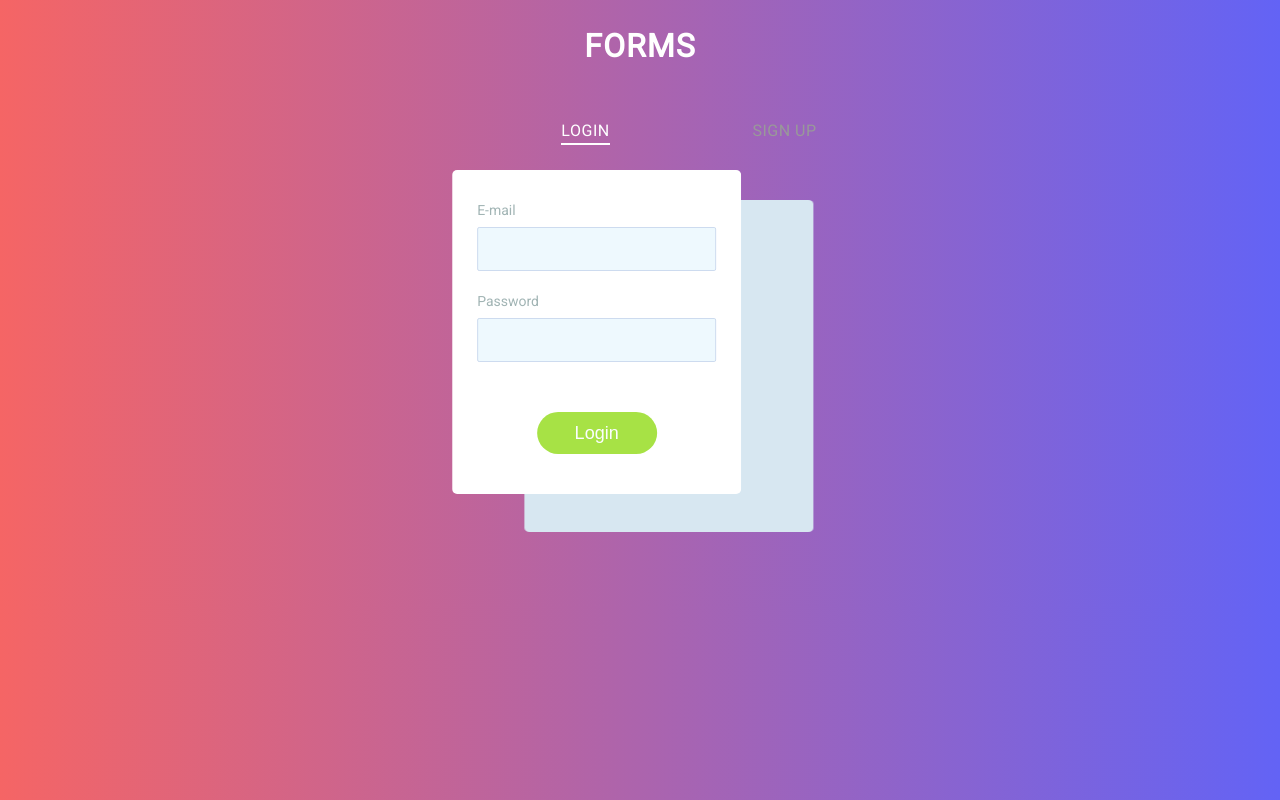
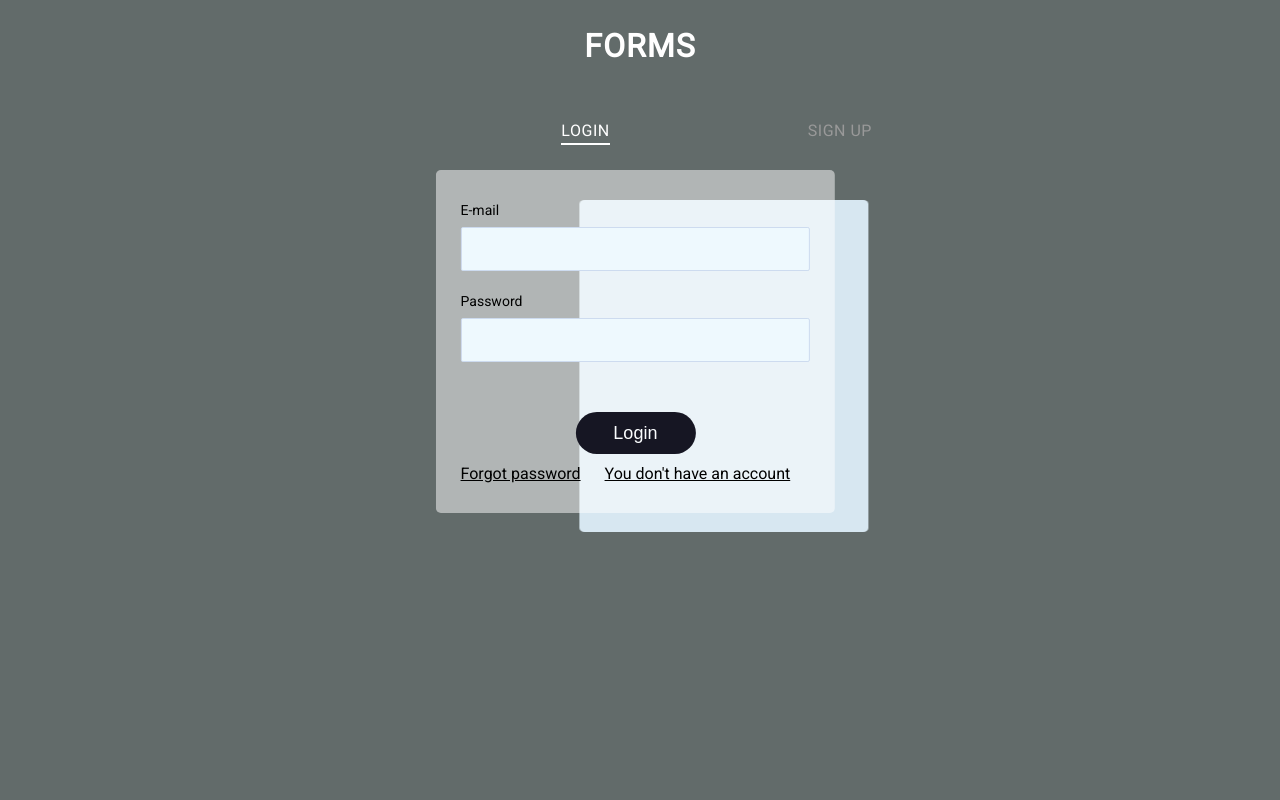
Before and after one commit to KhUts0M/Sign-Up-Form, a plain HTML site: page index.html in a window 1280 px wide. Both pictures are taken after a click on the button "LOGIN". Drawn offline with Linux system fonts and the light colour scheme.

Commit message:
updated the class form form-signup

```diff
--- a/index.html
+++ b/index.html
@@ -33,6 +33,10 @@
               </div>
             </fieldset>
             <button type="submit" class="btn-login">Login</button>
+            <div class="links">
+              <a href="#" class="link">Forgot password</a>
+              <a href="#signup-form" class="link">You don't have an account</a>
+            </div>
           </form>
         </div>
         <div class="form-wrapper">
@@ -40,7 +44,7 @@
             Sign Up
             <span class="underline"></span>
           </button>
-          <form class="form form-signup">
+          <form id="signup-form" class="form form-signup">
             <fieldset>
               <legend>
                 Please, enter your email, password and password confirmation for
@@ -64,5 +68,7 @@
         </div>
       </div>
     </section>
+
+    <script src="script.js"></script>
   </body>
 </html>
--- a/script.js
+++ b/script.js
@@ -1,13 +1,10 @@
-function signup() {
-  const username = document.getElementById("signupUsername").value;
-  const password = document.getElementById("signupPassword").value;
+const switchers = [...document.querySelectorAll(".switcher")];
 
-  alert(`Sign up successful!\nUsername: ${username}\nPassword: ${password}`);
-}
-
-function login() {
-  const username = document.getElementById("loginUsername").value;
-  const password = document.getElementById("loginPassword").value;
-
-  alert(`Login successful!\nUsername: ${username}\nPassword: ${password}`);
-}
+switchers.forEach((item) => {
+  item.addEventListener("click", function () {
+    switchers.forEach((item) =>
+      item.parentElement.classList.remove("is-active")
+    );
+    this.parentElement.classList.add("is-active");
+  });
+});
--- a/styles.css
+++ b/styles.css
@@ -8,11 +8,7 @@ body {
   margin: 0;
   font-family: Roboto, -apple-system, "Helvetica Neue", "Segoe UI", Arial,
     sans-serif;
-  background-image: linear-gradient(
-    to right,
-    rgb(245, 101, 101),
-    rgb(99, 99, 245)
-  );
+  background: #626b6a;
 }
 
 .forms-section {
@@ -149,7 +145,7 @@ body {
     transform: translate(0, 0);
   }
   100% {
-    background-color: #fff;
+    background-color: rgba(255, 255, 255, 0.5);
     transform: translate(35%, -20px);
   }
 }
@@ -185,7 +181,7 @@ body {
     transform: translate(0, 0) scaleY(0.8);
   }
   100% {
-    background-color: #fff;
+    background-color: rgba(255, 255, 255, 0.5);
     transform: translate(-35%, -20px) scaleY(1);
   }
 }
@@ -241,7 +237,7 @@ body {
 
 .input-block label {
   font-size: 14px;
-  color: #a1b4b4;
+  color: #000;
 }
 
 .input-block input {
@@ -278,13 +274,18 @@ body {
 
 .btn-login {
   color: #fbfdff;
-  background: #a7e245;
+  background: #161623;
   transform: translateX(-30%);
 }
 
 .btn-signup {
-  color: #a7e245;
-  background: #fbfdff;
-  box-shadow: inset 0 0 0 2px #a7e245;
+  color: #fbfdff;
+  background: #161623;
+  box-shadow: inset 0 0 0 2px #161623;
   transform: translateX(30%);
 }
+
+.link {
+  color: #000;
+  margin-right: 20px;
+}
```
